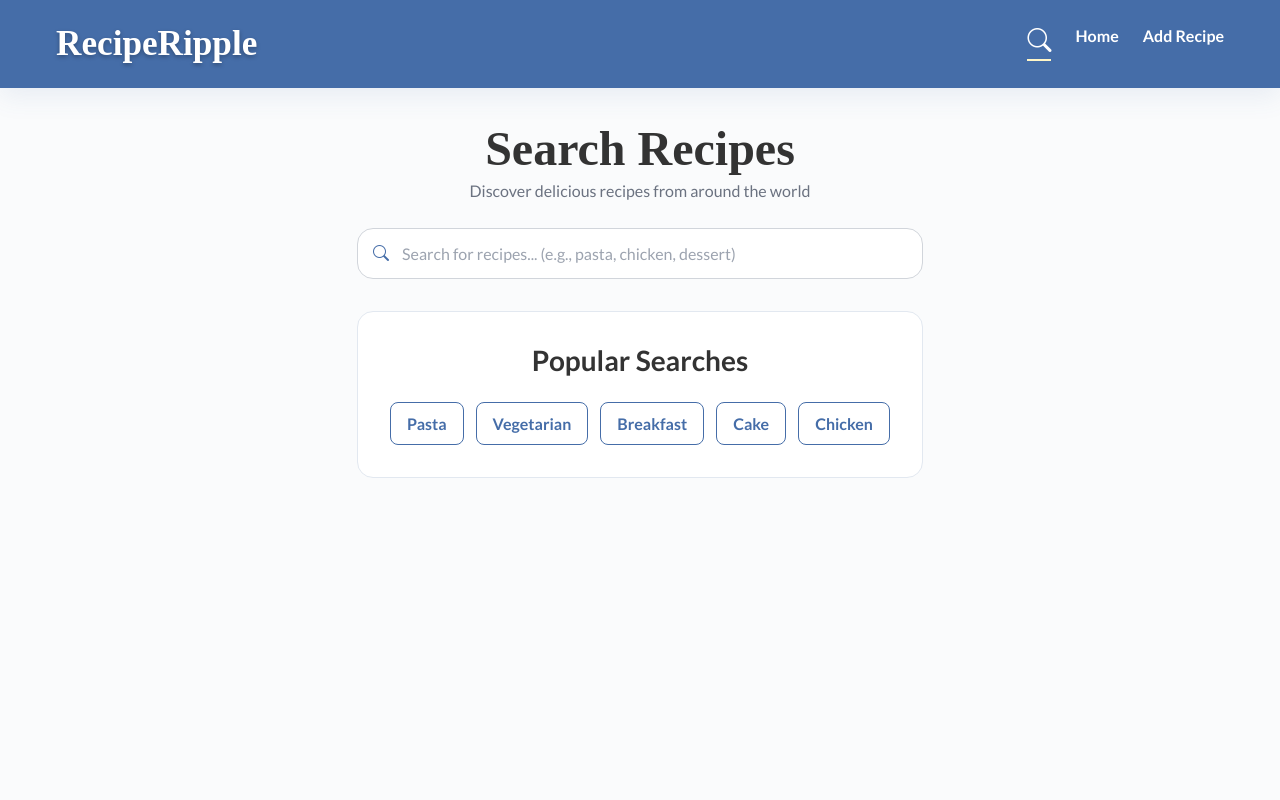
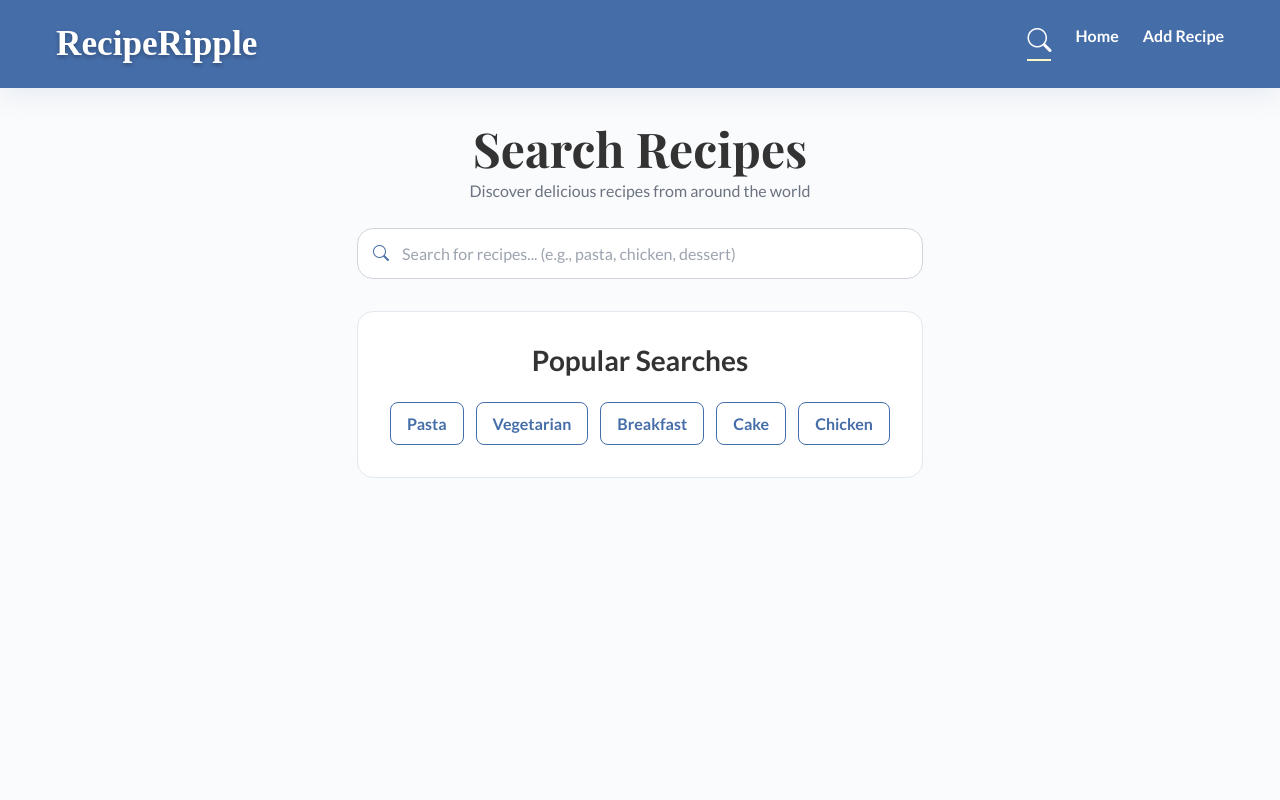
Before and after one commit to dhokabhoomi/Recipe-Book, a React (Vite) app: page /Search in a window 1280 px wide. Shown: the top 800 px of the page. Built offline with nearby package versions, Linux system fonts and the light colour scheme; a web font is replaced by a local one.

Commit message:
UI Improvements

```diff
--- a/src/components/Search.css
+++ b/src/components/Search.css
@@ -20,7 +20,7 @@
 }
 
 .search-title {
-  font-family: var(--logo-font);
+  font-family: var(--heading-font);
   color: var(--heading-color);
   font-size: 3rem;
   font-weight: bold;
```
